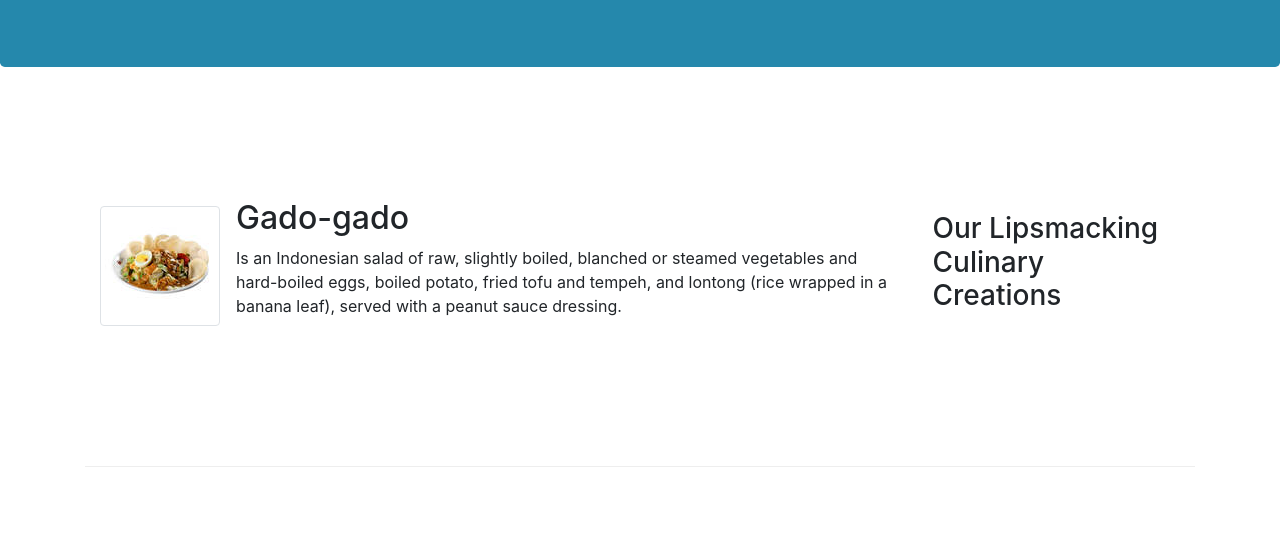
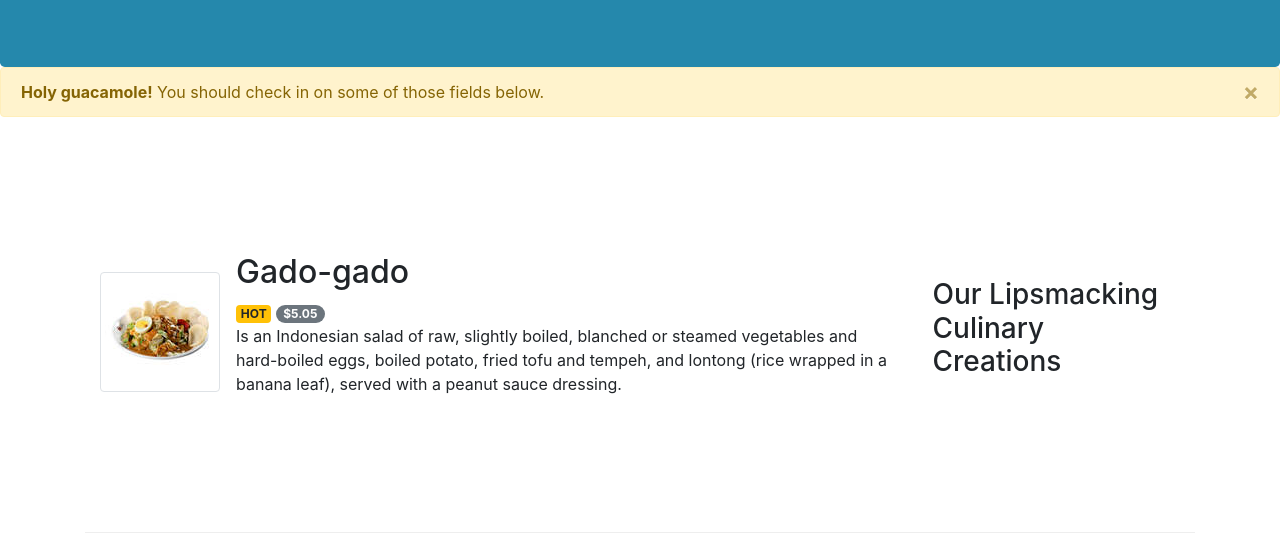
Before and after one commit to embunadem/hil-ristorante-github, a website: page index.html in a window 1280 px wide. Shown: the part 267-802 px from the top of the page. Drawn offline with nearby package versions, Linux system fonts and the light colour scheme.

Commit message:
badge, alert, progress bar

```diff
--- a/index.html
+++ b/index.html
@@ -81,6 +81,20 @@
         </div>
     </header>
 
+    <!-- progress bar -->
+    <!-- <div class="progress">
+        <div class="progress-bar bg-warning" role="progressbar" style="width: 75%"
+        aria-valuenow="75" aria-valuemin="0" aria-valuemax="100">75%</div>
+    </div> -->
+
+    <!-- alert -->
+    <div class="alert alert-warning alert-dismissible fade show" role="alert">
+        <strong>Holy guacamole!</strong> You should check in on some of those fields below.
+        <button type="button" class="close" data-dismiss="alert" aria-label="Close">
+          <span aria-hidden="true">&times;</span>
+        </button>
+    </div>
+
     <div class="container">
         <div class="row row-content align-items-center">
             <div class="col-12 col-sm-4 order-sm-last col-md-3">
@@ -96,6 +110,12 @@
                     <img class="d-flex mr-3 img-thumbnail align-self-center" src="img/gadogado.jpg" alt="gadogado">
                     <div class="media-body">
                         <h2 class="mt-0">Gado-gado</h2>
+                        <span class="badge badge-warning">
+                            HOT
+                        </span>
+                        <span class="badge badge-pill badge-secondary">
+                            $5.05
+                        </span>
                         <p class="d-none d-sm-block">Is an Indonesian salad of raw, slightly boiled, blanched or steamed vegetables and hard-boiled eggs, boiled potato,
                             fried tofu and tempeh, and lontong (rice wrapped in a banana leaf), served with a peanut sauce dressing.</p>
                     </div>
@@ -149,7 +169,7 @@
                     <address>
 		              121, Clear Water Bay Road<br>
 		              Clear Water Bay, Kowloon<br>
-		              HONG KONG<br>
+		              Jakarta, Indonesia<br>
 		              <i class="fa fa-phone fa-lg"></i> : +852 1234 5678<br>
 		              <i class="fa fa-fax fa-lg"></i> : +852 8765 4321<br>
 		              <i class="fa fa-envelope fa-lg"></i> : <a href="mailto:confusion@food.net" style="color: azure;">confusion@food.net</a>
```
Also changed, not shown: about.html (+1 -1 lines), contact.html (+1 -1 lines).
